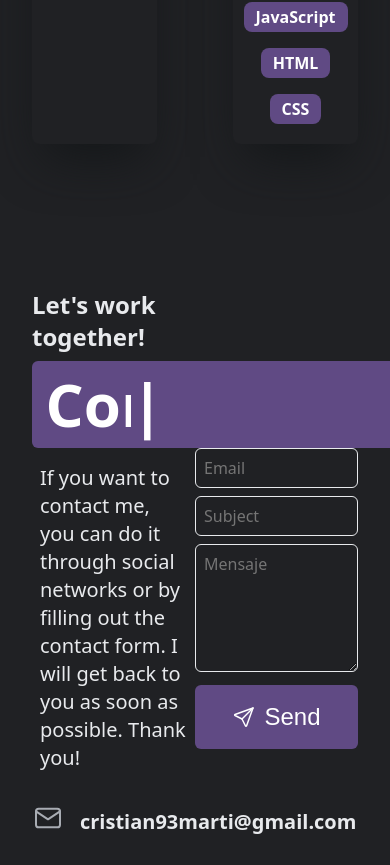
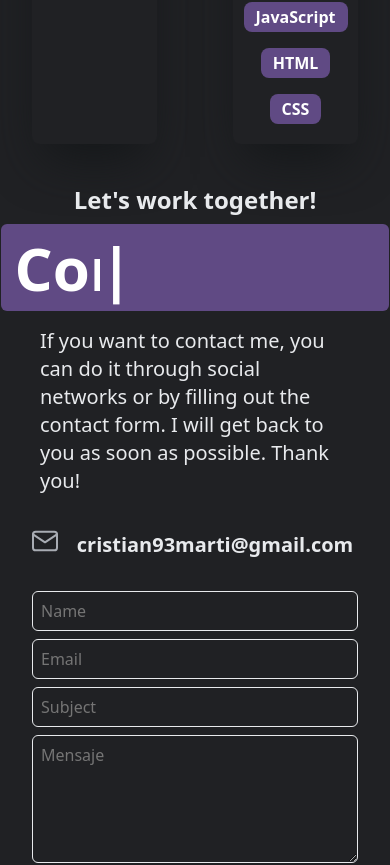
Before and after one commit to XistriXostri/portfolio, a React (Create React App) app: page / in a window 390 px wide. Shown: the part 5972-6837 px from the top of the page. Built offline with nearby package versions, Linux system fonts and the light colour scheme.

Commit message:
add responive css contact section

```diff
--- a/src/core/components/about/about.css
+++ b/src/core/components/about/about.css
@@ -5,26 +5,6 @@
     flex-direction: column;
     padding: 80px 32px 0px 32px;
     width: 100%;
-}
-
-.section__tittle {
-    display: flex;
-    align-items: center;
-    justify-content: center;
-    flex-direction: column;
-    margin-bottom: 2.5rem;
-}
-
-.section__tittle h1 {
-    font-size: 2.25rem;
-    line-height: 2.5rem;
-    font-weight: 700;
-}
-
-.section__tittle > span {
-    color: var(--text-secondary);
-    font-size: 1rem;
-    line-height: 1.5rem;
 }
 
 .aboutMe__description p {
--- a/src/core/components/contact/contact.css
+++ b/src/core/components/contact/contact.css
@@ -185,3 +185,25 @@
         width: 1%;
     }
 }
+
+@media (max-width: 850px) {
+    .contactMe {
+        flex-direction: column;
+        justify-content: center;
+    }
+
+    .contactMe__actionCall {
+        width: 100%;
+        display: flex;
+        flex-direction: column;
+        align-items: center;
+    }
+
+    .contactMe__actionCall h1 {
+        align-items: center;
+    }
+
+    .contactMe__Form {
+        width: 100%;
+    }
+}
```
